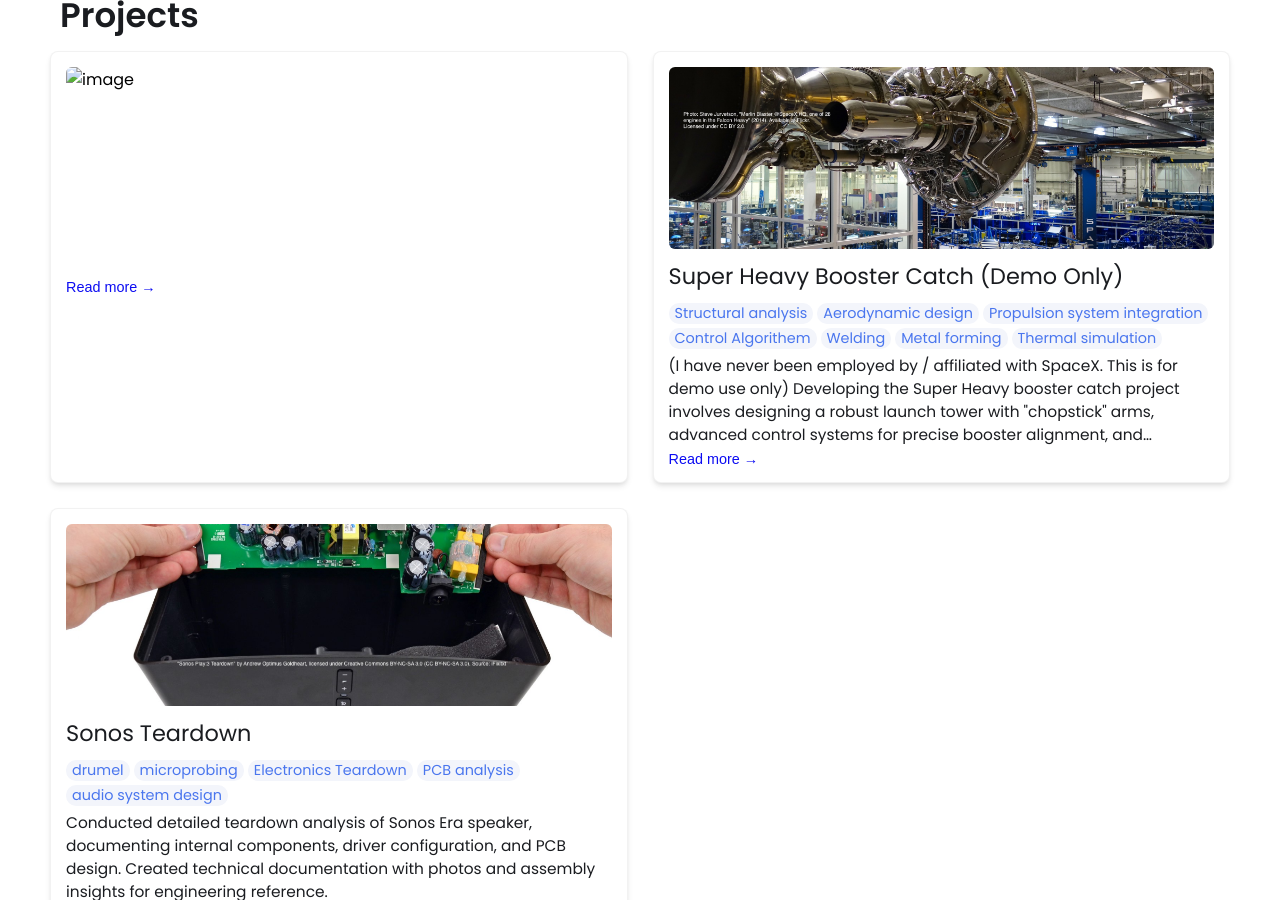
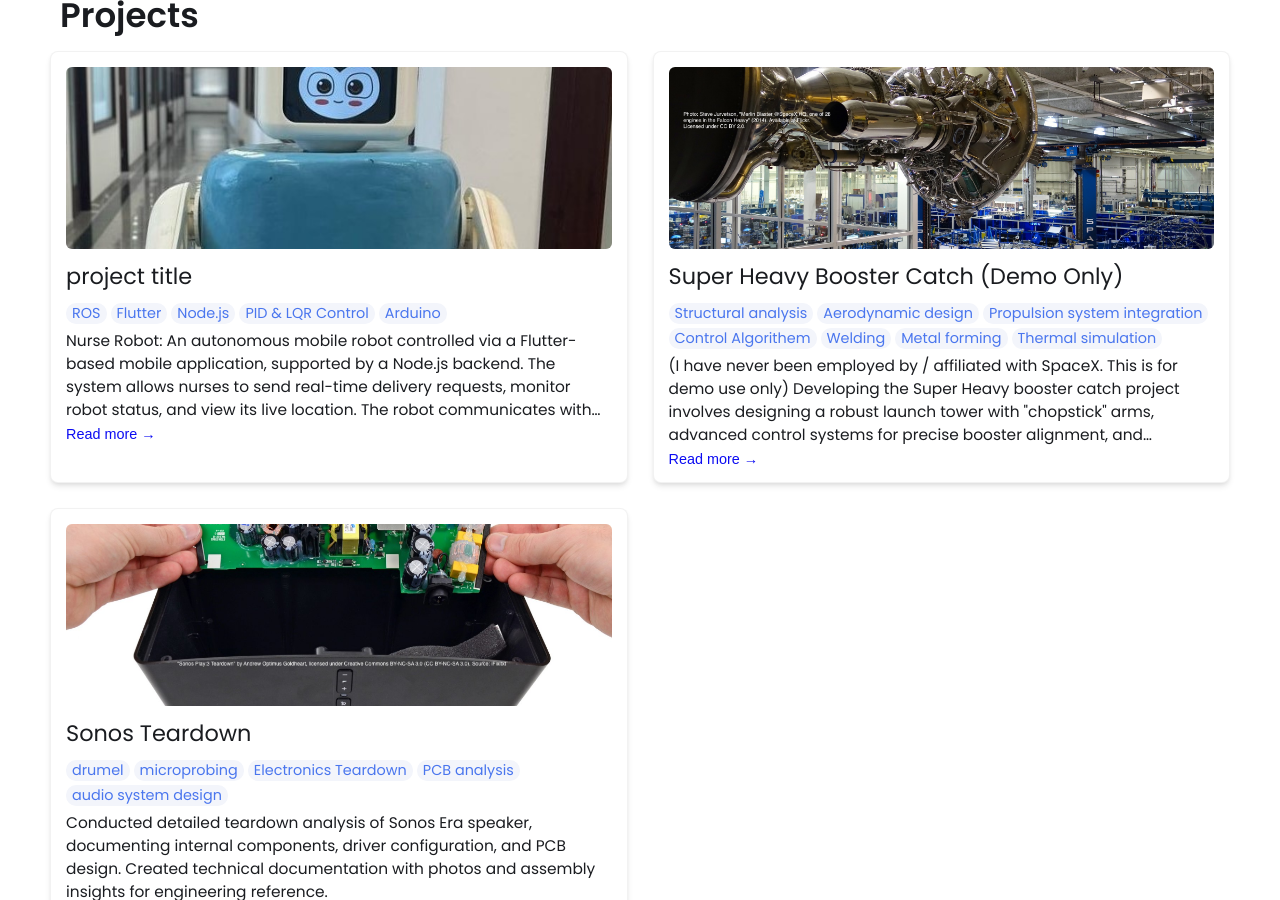
Before and after one commit to rrayan1/rrayan1.github.io, a Jekyll site: the page built from index.html, in a window 1280 px wide and 900 px high, scrolled down 1043 px. Built offline with Jekyll 4.4.1, drawn with Linux system fonts in a browser that asks for light colours.

Commit message:
Update index.md

```diff
--- a/_projects/Controlling a Healthcare Robot/index.md
+++ b/_projects/Controlling a Healthcare Robot/index.md
@@ -1,8 +1,12 @@
 ---
 layout: post
 title: project title
-description:  Nurse Robot:
-An autonomous mobile robot controlled via a Flutter-based mobile application, supported by a Node.js backend. The system allows nurses to send real-time delivery requests, monitor robot status, and view its live location. The robot communicates with the backend through Wi-Fi, while ROS handles low-level control, including motion planning and feedback-based navigation. A differential-drive model is used, with controllers like PID and LQR implemented for stability and trajectory tracking.
+description: >-
+  Nurse Robot:
+  An autonomous mobile robot controlled via a Flutter-based mobile application, supported by a Node.js backend.
+  The system allows nurses to send real-time delivery requests, monitor robot status, and view its live location.
+  The robot communicates with the backend through Wi-Fi, while ROS handles low-level control, including motion planning and feedback-based navigation.
+  A differential-drive model is used, with controllers like PID and LQR implemented for stability and trajectory tracking.
 skills:
   - ROS
   - Flutter
```
